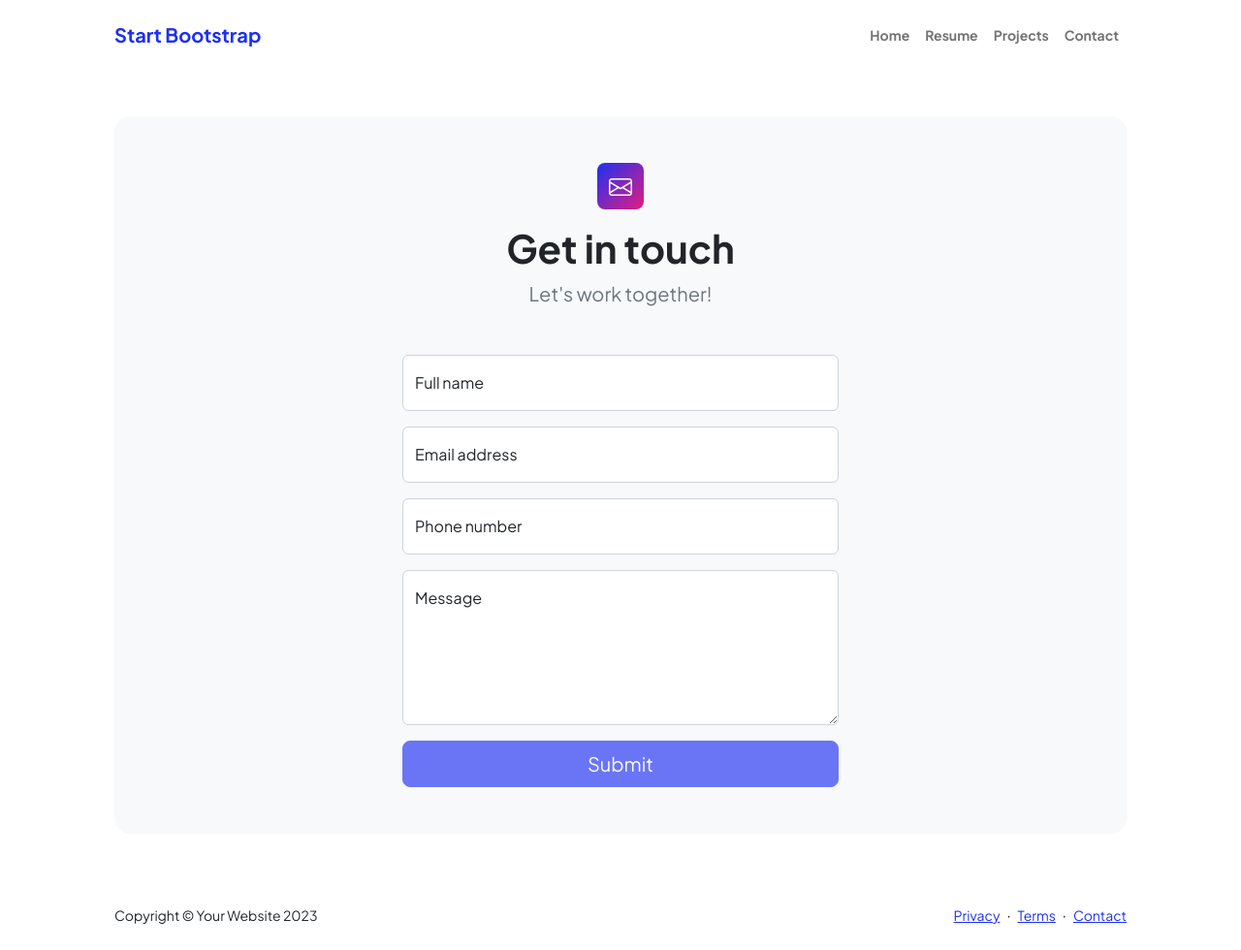
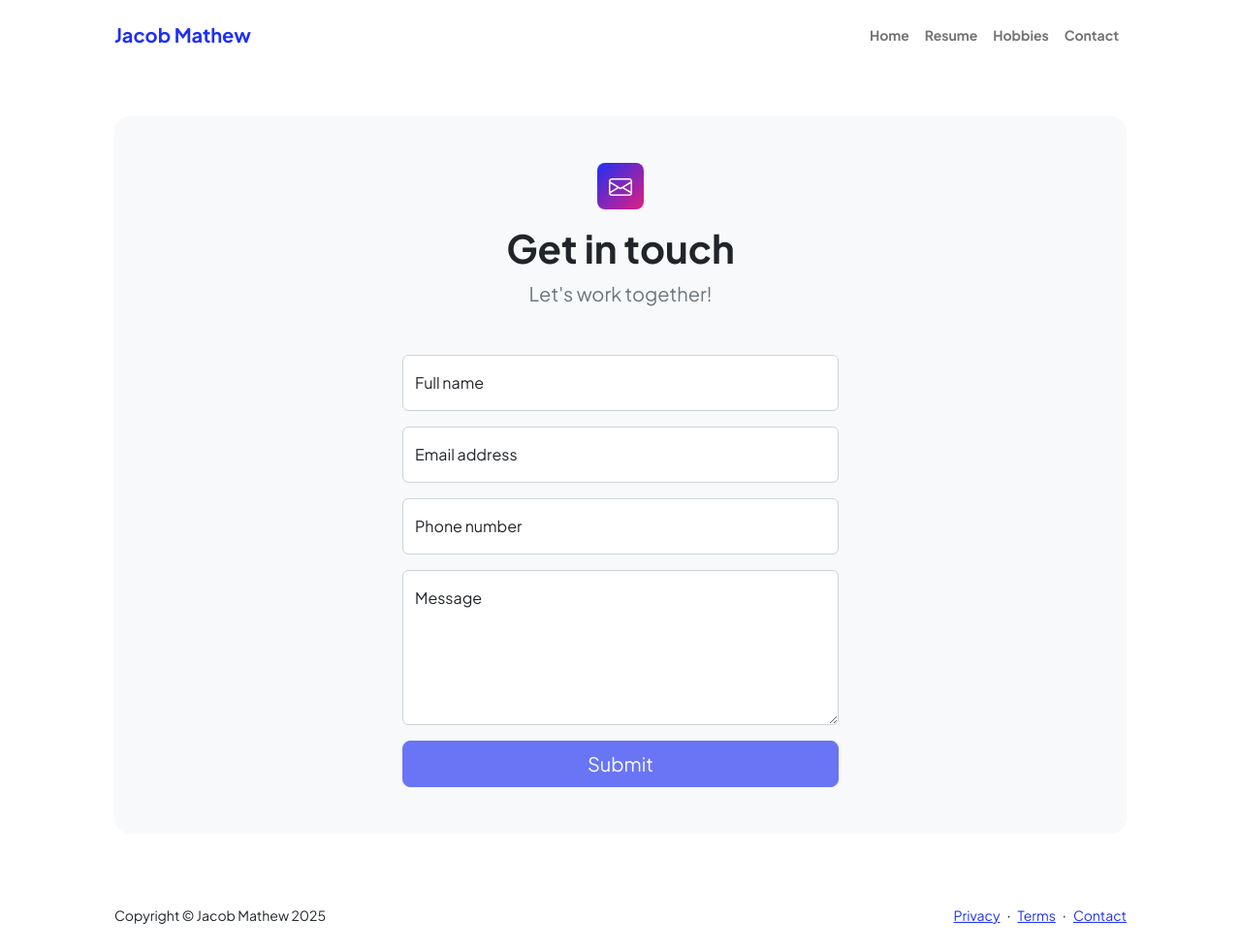
Before and after one commit to jake91234/personal-website-v2, a website: page dist/contact.html in a window 1280 px wide. Shown: the whole page at 97% size. Drawn offline with nearby package versions, Linux system fonts and the light colour scheme.

Commit message:
updated contact

```diff
--- a/dist/contact.html
+++ b/dist/contact.html
@@ -5,7 +5,7 @@
         <meta name="viewport" content="width=device-width, initial-scale=1, shrink-to-fit=no" />
         <meta name="description" content />
         <meta name="author" content />
-        <title>Modern Business - Start Bootstrap Template</title>
+        <title>Jacob Mathew</title>
         <!-- Favicon-->
         <link rel="icon" type="image/x-icon" href="assets/favicon.ico" />
         <!-- Custom Google font-->
@@ -22,13 +22,13 @@
             <!-- Navigation-->
             <nav class="navbar navbar-expand-lg navbar-light bg-white py-3">
                 <div class="container px-5">
-                    <a class="navbar-brand" href="index.html"><span class="fw-bolder text-primary">Start Bootstrap</span></a>
+                    <a class="navbar-brand" href="index.html"><span class="fw-bolder text-primary">Jacob Mathew</span></a>
                     <button class="navbar-toggler" type="button" data-bs-toggle="collapse" data-bs-target="#navbarSupportedContent" aria-controls="navbarSupportedContent" aria-expanded="false" aria-label="Toggle navigation"><span class="navbar-toggler-icon"></span></button>
                     <div class="collapse navbar-collapse" id="navbarSupportedContent">
                         <ul class="navbar-nav ms-auto mb-2 mb-lg-0 small fw-bolder">
                             <li class="nav-item"><a class="nav-link" href="index.html">Home</a></li>
                             <li class="nav-item"><a class="nav-link" href="resume.html">Resume</a></li>
-                            <li class="nav-item"><a class="nav-link" href="projects.html">Projects</a></li>
+                            <li class="nav-item"><a class="nav-link" href="projects.html">Hobbies</a></li>
                             <li class="nav-item"><a class="nav-link" href="contact.html">Contact</a></li>
                         </ul>
                     </div>
@@ -109,7 +109,7 @@
         <footer class="bg-white py-4 mt-auto">
             <div class="container px-5">
                 <div class="row align-items-center justify-content-between flex-column flex-sm-row">
-                    <div class="col-auto"><div class="small m-0">Copyright &copy; Your Website 2023</div></div>
+                    <div class="col-auto"><div class="small m-0">Copyright &copy; Jacob Mathew 2025</div></div>
                     <div class="col-auto">
                         <a class="small" href="#!">Privacy</a>
                         <span class="mx-1">&middot;</span>
```
